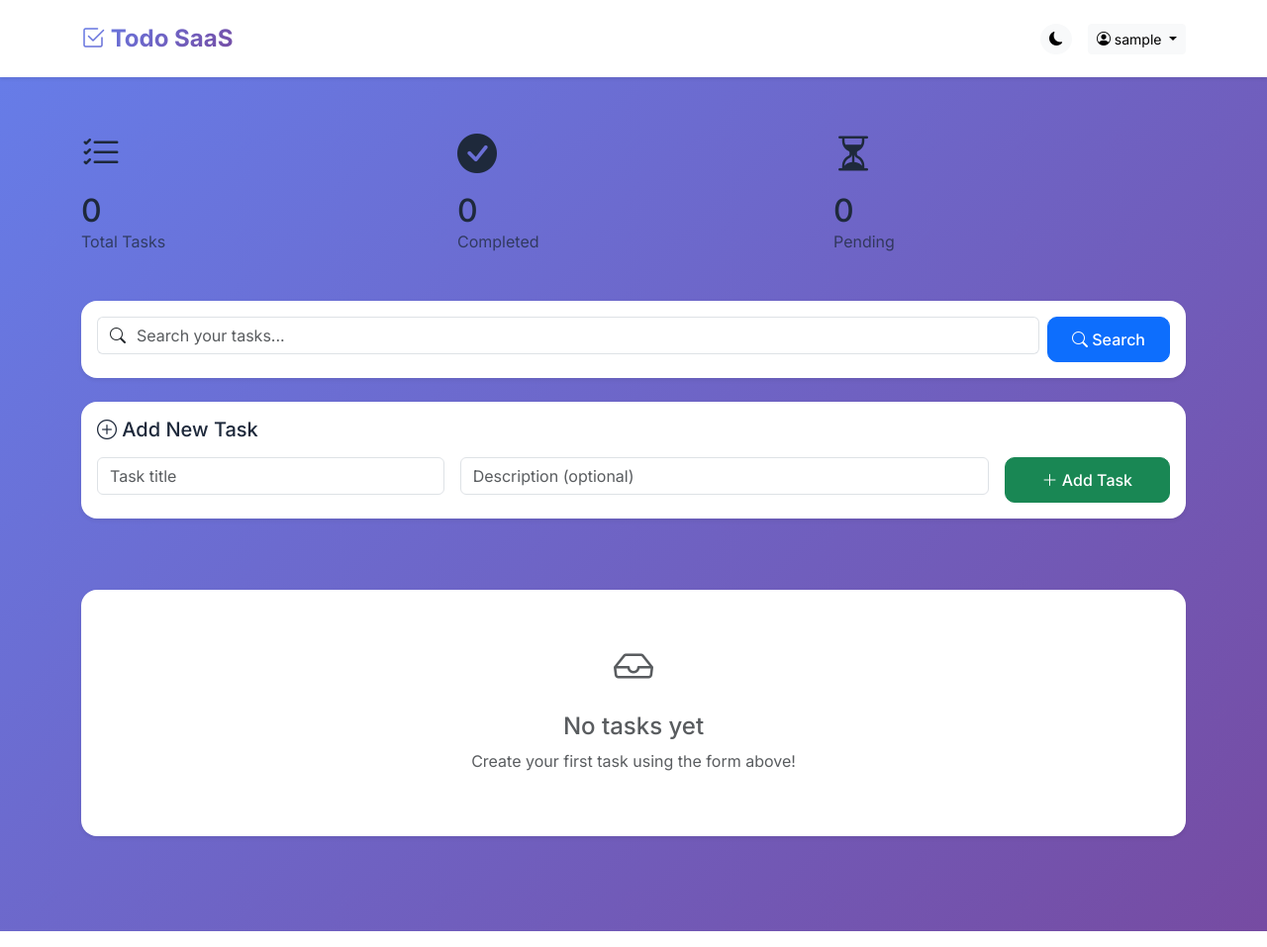
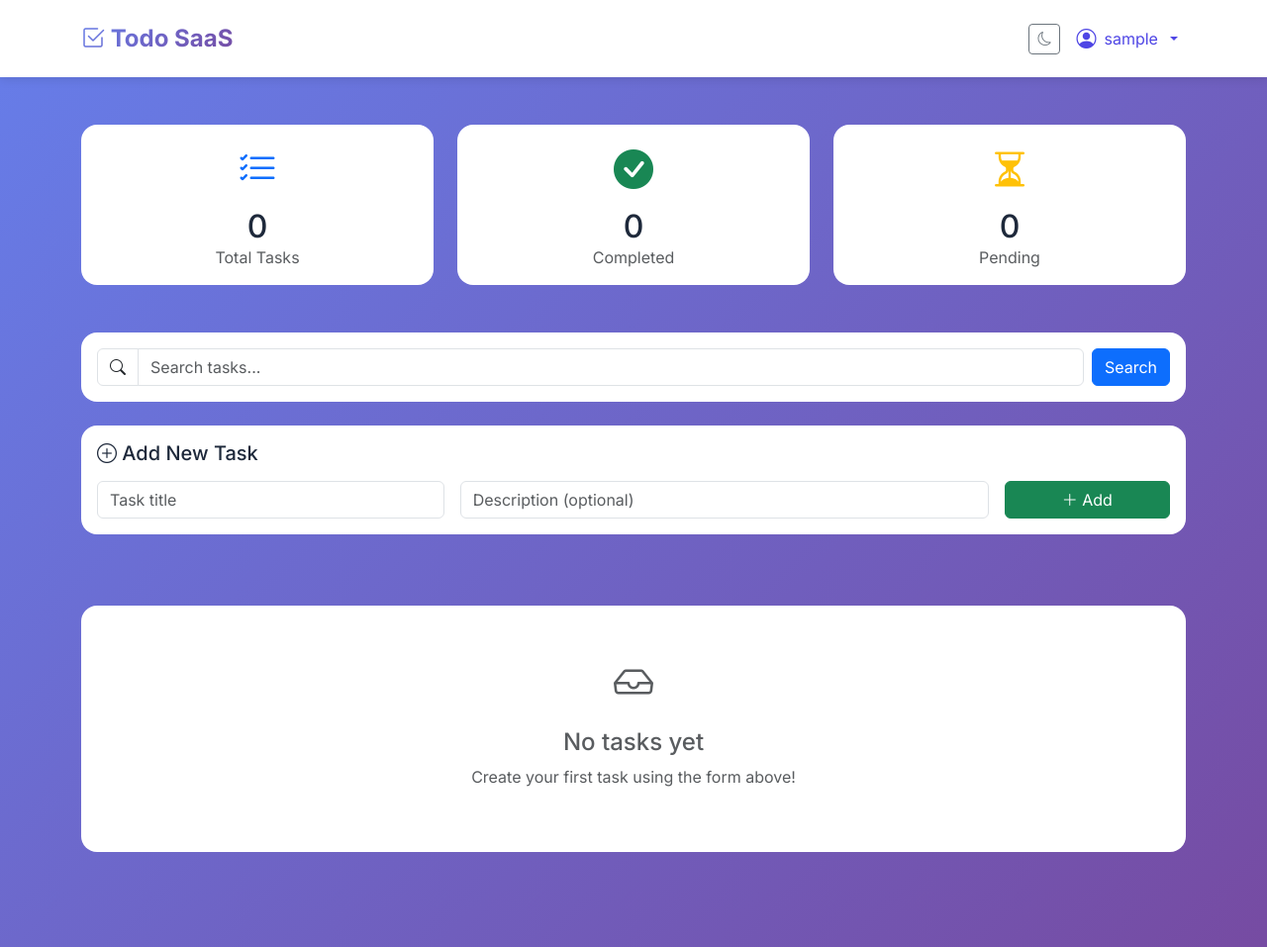
Before and after one commit to Agnish77/TodoApp, a Flask app: page / in a window 1280 px wide. Shown: the whole page at 99% size. Run offline with Flask 3, Linux system fonts and the light colour scheme; the visitor is signed in with stand-in values (Sample User, id 1); data that the repository does not hold is empty; some libraries are stand-ins or nearby versions.

Commit message:
Update index.html

```diff
--- a/templates/index.html
+++ b/templates/index.html
@@ -1,85 +1,107 @@
 {% extends "base.html" %}
 {% block body %}
 
-<nav class="navbar navbar-dark shadow-sm">
+<!-- Navbar with Login/Signup at top -->
+<nav class="navbar navbar-expand-lg sticky-top">
     <div class="container">
-        <a class="navbar-brand fw-bold fs-4" href="/">
+        <a class="navbar-brand fw-bold" href="/">
             <i class="bi bi-check2-square"></i> Todo SaaS
         </a>
 
-        <div class="d-flex align-items-center gap-3">
-            <button onclick="toggleDark()" class="btn btn-light btn-sm rounded-circle">
-                <i class="bi bi-moon-fill"></i>
-            </button>
+        <button class="navbar-toggler" type="button" data-bs-toggle="collapse" data-bs-target="#navbarNav">
+            <span class="navbar-toggler-icon"></span>
+        </button>
 
-            <div class="dropdown">
-                <button class="btn btn-light btn-sm dropdown-toggle" type="button" data-bs-toggle="dropdown">
-                    <i class="bi bi-person-circle"></i> {{ current_user.username }}
-                </button>
-                <ul class="dropdown-menu dropdown-menu-end">
-                    <li><a class="dropdown-item" href="#"><i class="bi bi-person"></i> Profile</a></li>
-                    <li><a class="dropdown-item" href="#"><i class="bi bi-gear"></i> Settings</a></li>
-                    <li><hr class="dropdown-divider"></li>
-                    <li><a class="dropdown-item text-danger" href="/logout"><i class="bi bi-box-arrow-right"></i> Logout</a></li>
-                </ul>
-            </div>
+        <div class="collapse navbar-collapse" id="navbarNav">
+            <ul class="navbar-nav ms-auto align-items-center gap-2">
+                <li class="nav-item">
+                    <button onclick="toggleDark()" class="btn btn-outline-secondary btn-sm">
+                        <i class="bi bi-moon"></i>
+                    </button>
+                </li>
+
+                {% if current_user.is_authenticated %}
+                    <!-- User Dropdown -->
+                    <li class="nav-item dropdown">
+                        <a class="nav-link dropdown-toggle d-flex align-items-center gap-2" href="#" role="button" data-bs-toggle="dropdown">
+                            <i class="bi bi-person-circle fs-5"></i>
+                            <span>{{ current_user.username }}</span>
+                        </a>
+                        <ul class="dropdown-menu dropdown-menu-end">
+                            <li><a class="dropdown-item" href="#" onclick="showToast('Profile page coming soon!', 'info')">
+                                <i class="bi bi-person"></i> Profile
+                            </a></li>
+                            <li><a class="dropdown-item" href="#" onclick="showToast('Settings page coming soon!', 'info')">
+                                <i class="bi bi-gear"></i> Settings
+                            </a></li>
+                            <li><hr class="dropdown-divider"></li>
+                            <li><a class="dropdown-item text-danger" href="/logout">
+                                <i class="bi bi-box-arrow-right"></i> Logout
+                            </a></li>
+                        </ul>
+                    </li>
+                {% else %}
+                    <li class="nav-item">
+                        <a href="/login" class="btn btn-outline-primary btn-sm">Login</a>
+                    </li>
+                    <li class="nav-item">
+                        <a href="/signup" class="btn btn-primary btn-sm">Signup</a>
+                    </li>
+                {% endif %}
+            </ul>
         </div>
     </div>
 </nav>
 
 <div class="container my-5">
     <!-- Stats Section -->
-    <div class="row mb-5 g-4" data-aos="fade-up">
+    <div class="row mb-5 g-4">
         <div class="col-md-4">
-            <div class="stats-card">
-                <i class="bi bi-list-check fs-1"></i>
+            <div class="card text-center p-3">
+                <i class="bi bi-list-check fs-1 text-primary"></i>
                 <h2 class="mt-2 mb-0">{{ todos|length }}</h2>
-                <p class="mb-0 opacity-75">Total Tasks</p>
+                <p class="text-muted mb-0">Total Tasks</p>
             </div>
         </div>
         <div class="col-md-4">
-            <div class="stats-card">
-                <i class="bi bi-check-circle-fill fs-1"></i>
+            <div class="card text-center p-3">
+                <i class="bi bi-check-circle-fill fs-1 text-success"></i>
                 <h2 class="mt-2 mb-0">{{ todos|selectattr("completed")|list|length }}</h2>
-                <p class="mb-0 opacity-75">Completed</p>
+                <p class="text-muted mb-0">Completed</p>
             </div>
         </div>
         <div class="col-md-4">
-            <div class="stats-card">
-                <i class="bi bi-hourglass-split fs-1"></i>
+            <div class="card text-center p-3">
+                <i class="bi bi-hourglass-split fs-1 text-warning"></i>
                 <h2 class="mt-2 mb-0">{{ todos|rejectattr("completed")|list|length }}</h2>
-                <p class="mb-0 opacity-75">Pending</p>
+                <p class="text-muted mb-0">Pending</p>
             </div>
         </div>
     </div>
 
-    <!-- Search Section -->
-    <div class="card shadow-sm mb-4 border-0" data-aos="fade-up" data-aos-delay="100">
+    <!-- Search Bar -->
+    <div class="card mb-4">
         <div class="card-body">
             <form method="GET" class="d-flex gap-2">
                 <div class="flex-grow-1">
                     <div class="input-group">
-                        <span class="input-group-text bg-white border-end-0">
+                        <span class="input-group-text bg-transparent">
                             <i class="bi bi-search"></i>
                         </span>
-                        <input name="search" class="form-control border-start-0 ps-0"
-                               placeholder="Search your tasks..." value="{{ request.args.get('search', '') }}">
+                        <input name="search" class="form-control" placeholder="Search tasks..."
+                               value="{{ request.args.get('search', '') }}">
                     </div>
                 </div>
-                <button class="btn btn-primary btn-modern px-4">
-                    <i class="bi bi-search"></i> Search
-                </button>
+                <button class="btn btn-primary">Search</button>
                 {% if request.args.get('search') %}
-                    <a href="/" class="btn btn-secondary btn-modern">
-                        <i class="bi bi-x-circle"></i> Clear
-                    </a>
+                    <a href="/" class="btn btn-secondary">Clear</a>
                 {% endif %}
             </form>
         </div>
     </div>
 
-    <!-- Add Task Section -->
-    <div class="card shadow-sm mb-4 border-0" data-aos="fade-up" data-aos-delay="200">
+    <!-- Add Task Form -->
+    <div class="card mb-4">
         <div class="card-body">
             <h5 class="card-title mb-3">
                 <i class="bi bi-plus-circle"></i> Add New Task
@@ -93,8 +115,8 @@
                         <input class="form-control" name="desc" placeholder="Description (optional)">
                     </div>
                     <div class="col-md-2">
-                        <button class="btn btn-success w-100 btn-modern">
-                            <i class="bi bi-plus-lg"></i> Add Task
+                        <button class="btn btn-success w-100">
+                            <i class="bi bi-plus-lg"></i> Add
                         </button>
                     </div>
                 </div>
@@ -106,39 +128,35 @@
     <div class="row">
         {% if todos %}
             {% for todo in todos %}
-                <div class="col-md-6 col-lg-4 mb-4" data-aos="fade-up" data-aos-delay="{{ 300 + loop.index * 50 }}">
-                    <div class="card todo-card shadow-sm h-100 border-0">
+                <div class="col-md-6 col-lg-4 mb-4">
+                    <div class="card h-100">
                         <div class="card-body">
                             <div class="d-flex justify-content-between align-items-start mb-2">
-                                <h5 class="fw-bold mb-0 {% if todo.completed %}completed-task{% endif %}">
+                                <h5 class="fw-bold mb-0 {% if todo.completed %}text-decoration-line-through text-muted{% endif %}">
                                     {{ todo.title }}
                                 </h5>
                                 {% if todo.completed %}
-                                    <span class="badge bg-success">
-                                        <i class="bi bi-check-circle"></i> Done
-                                    </span>
+                                    <span class="badge bg-success">Done</span>
                                 {% else %}
-                                    <span class="badge bg-warning text-dark">
-                                        <i class="bi bi-clock"></i> Pending
-                                    </span>
+                                    <span class="badge bg-warning text-dark">Pending</span>
                                 {% endif %}
                             </div>
 
                             {% if todo.desc %}
-                                <p class="text-muted small mt-2 {% if todo.completed %}completed-task{% endif %}">
+                                <p class="text-muted small mt-2 {% if todo.completed %}text-decoration-line-through{% endif %}">
                                     <i class="bi bi-file-text"></i> {{ todo.desc }}
                                 </p>
                             {% endif %}
 
                             <div class="mt-3 d-flex gap-2">
-                                <a href="/toggle/{{todo.id}}" class="btn btn-sm btn-outline-success btn-modern">
+                                <a href="/toggle/{{todo.id}}" class="btn btn-sm btn-outline-success">
                                     <i class="bi bi-check-lg"></i> Toggle
                                 </a>
-                                <a href="/update/{{todo.id}}" class="btn btn-sm btn-outline-primary btn-modern">
+                                <a href="/update/{{todo.id}}" class="btn btn-sm btn-outline-primary">
                                     <i class="bi bi-pencil"></i> Edit
                                 </a>
-                                <a href="/delete/{{todo.id}}" class="btn btn-sm btn-outline-danger btn-modern"
-                                   onclick="return confirm('Are you sure you want to delete this task?')">
+                                <a href="/delete/{{todo.id}}" class="btn btn-sm btn-outline-danger"
+                                   onclick="return confirm('Delete this task?')">
                                     <i class="bi bi-trash"></i> Delete
                                 </a>
                             </div>
@@ -147,8 +165,8 @@
                 </div>
             {% endfor %}
         {% else %}
-            <div class="col-12 text-center py-5" data-aos="fade-up">
-                <div class="card shadow-sm border-0">
+            <div class="col-12 text-center py-5">
+                <div class="card">
                     <div class="card-body p-5">
                         <i class="bi bi-inbox fs-1 text-muted"></i>
                         <h4 class="text-muted mt-3">No tasks yet</h4>
@@ -160,17 +178,4 @@
     </div>
 </div>
 
-<script>
-// Add loading state to forms
-document.querySelectorAll('form').forEach(form => {
-    form.addEventListener('submit', function(e) {
-        const submitBtn = this.querySelector('button[type="submit"]');
-        if (submitBtn && !submitBtn.disabled) {
-            submitBtn.disabled = true;
-            submitBtn.innerHTML = '<span class="spinner-border spinner-border-sm me-2"></span>Processing...';
-        }
-    });
-});
-</script>
-
 {% endblock %}
```
